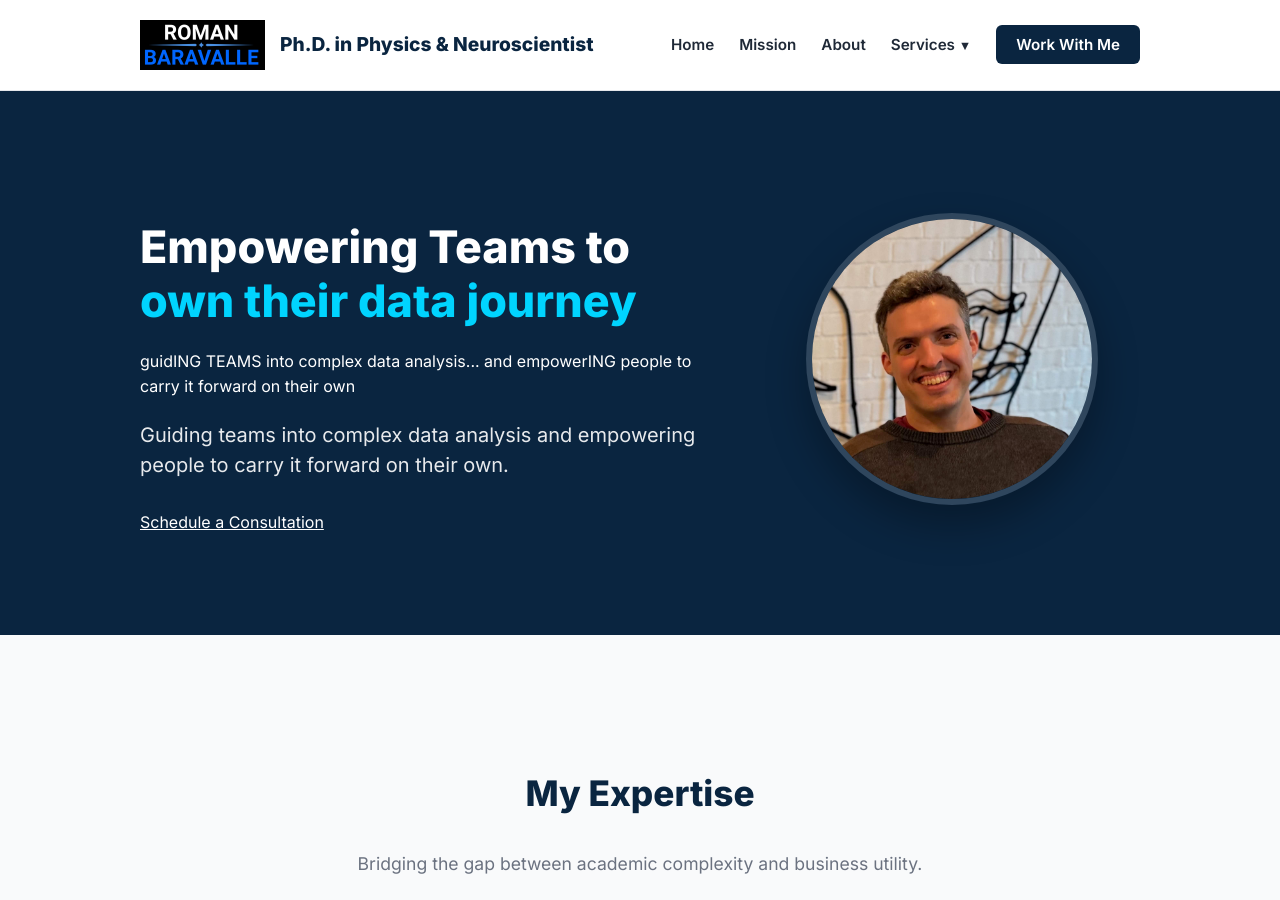
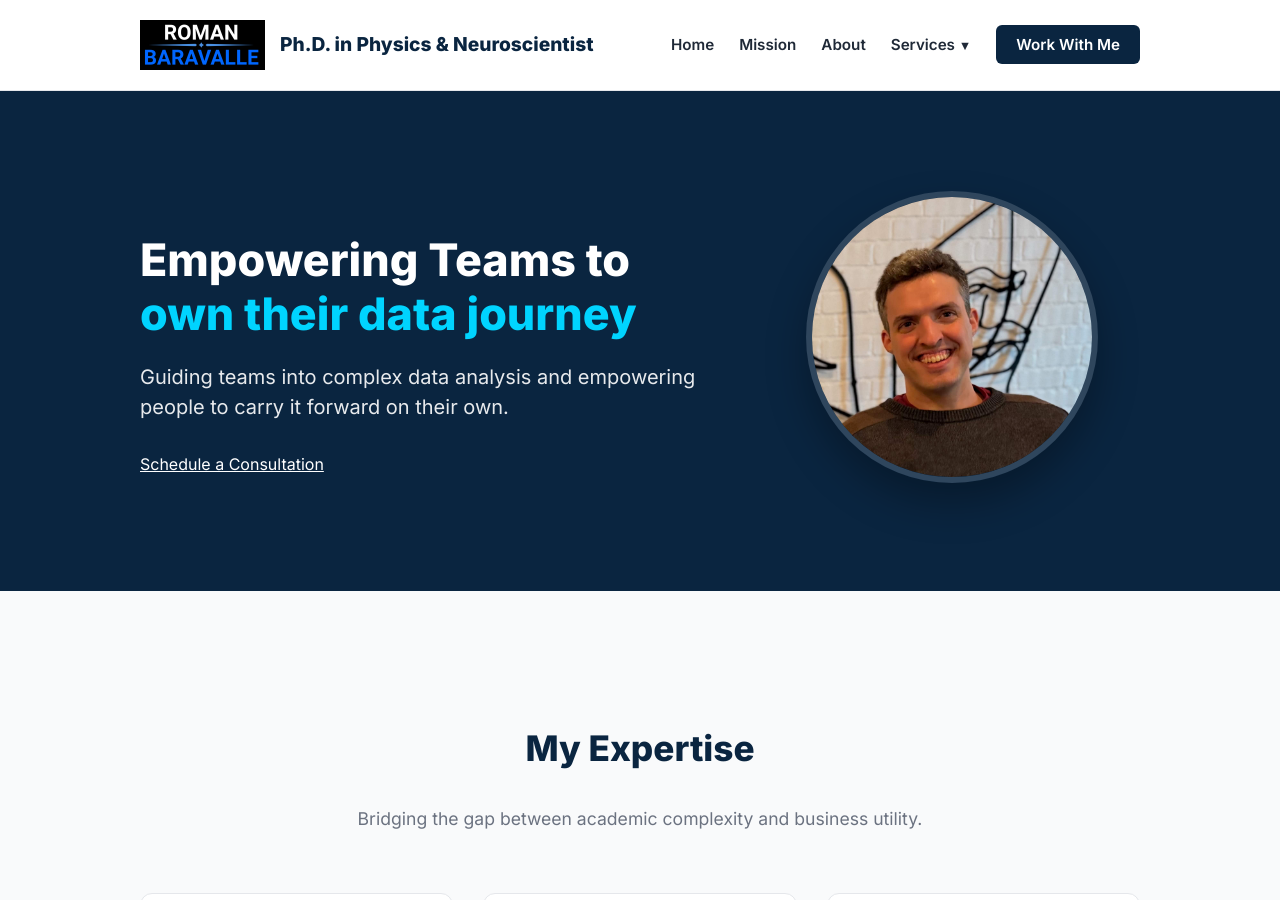
Before and after one commit to RomanDataScience/BaravalleDataSolver, a Jekyll site: the page built from index.md, in a window 1280 px wide and 900 px high. Built offline with Jekyll 4.4.1, drawn with Linux system fonts in a browser that asks for light colours.

Commit message:
Update index.md

```diff
--- a/index.md
+++ b/index.md
@@ -12,7 +12,6 @@ permalink: /
         Empowering Teams to <br>
         <span style="color:var(--accent)">own their data journey</span>
       </h1>
-      guidING TEAMS into complex data analysis... and empowerING people to carry it forward on their own
 
       <p style="font-size: 1.25rem; line-height: 1.5; margin-bottom: 30px; opacity: 0.9;">
               Guiding teams into complex data analysis and empowering people to carry it forward on their own.
```
